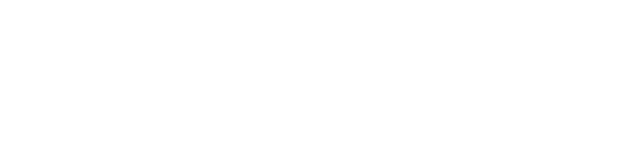
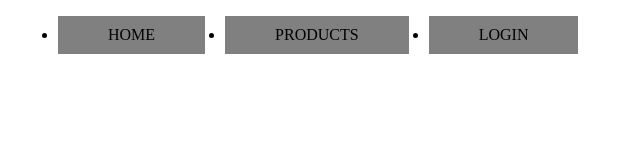
Before and after one commit to Ncosta09/practica-git, a plain HTML site: page index.html in a window 1280 px wide. Shown: the whole page, without its empty margins (0-640 px from the left). Drawn offline with Linux system fonts and the light colour scheme.

Commit message:
navbar y estilos

```diff
--- a/index.css
+++ b/index.css
@@ -0,0 +1,8 @@
+ul {
+  display: flex;
+}
+li {
+  padding: 10px 50px;
+  background-color: gray;
+  margin: 0 10px;
+}
--- a/index.html
+++ b/index.html
@@ -7,7 +7,13 @@
     <title>Document</title>
 </head>
 <body>
-    <nav></nav>
+    <nav>
+        <ul>
+            <li>HOME</li>
+            <li>PRODUCTS</li>
+            <li>LOGIN</li>
+        </ul>
+    </nav>
     <main></main>
     <footer></footer>
 
```
